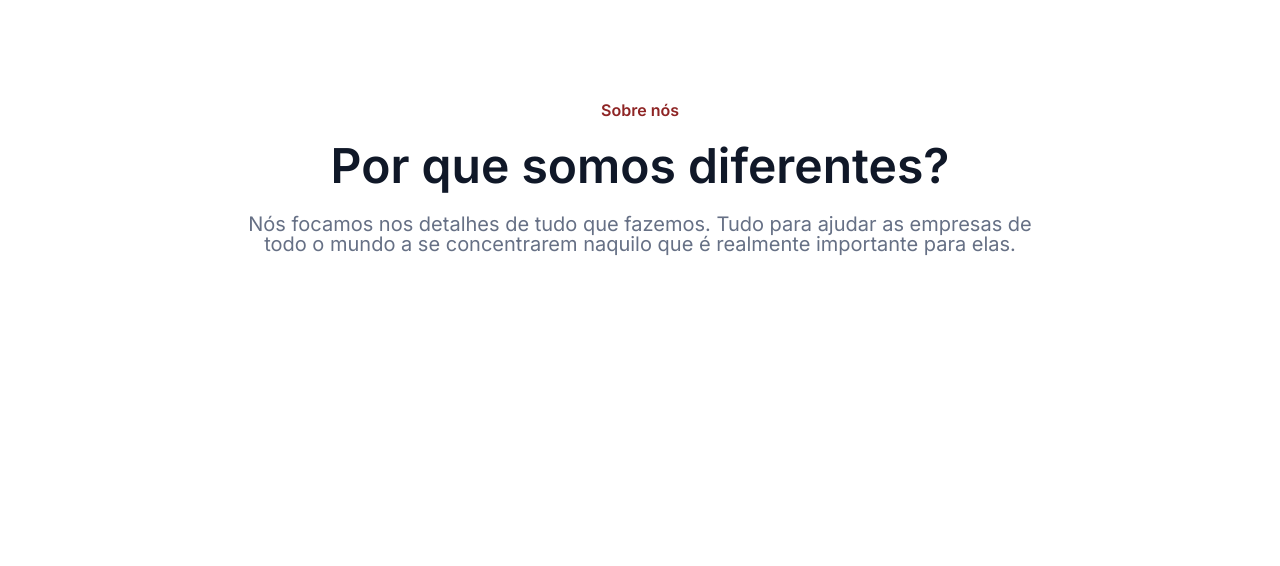
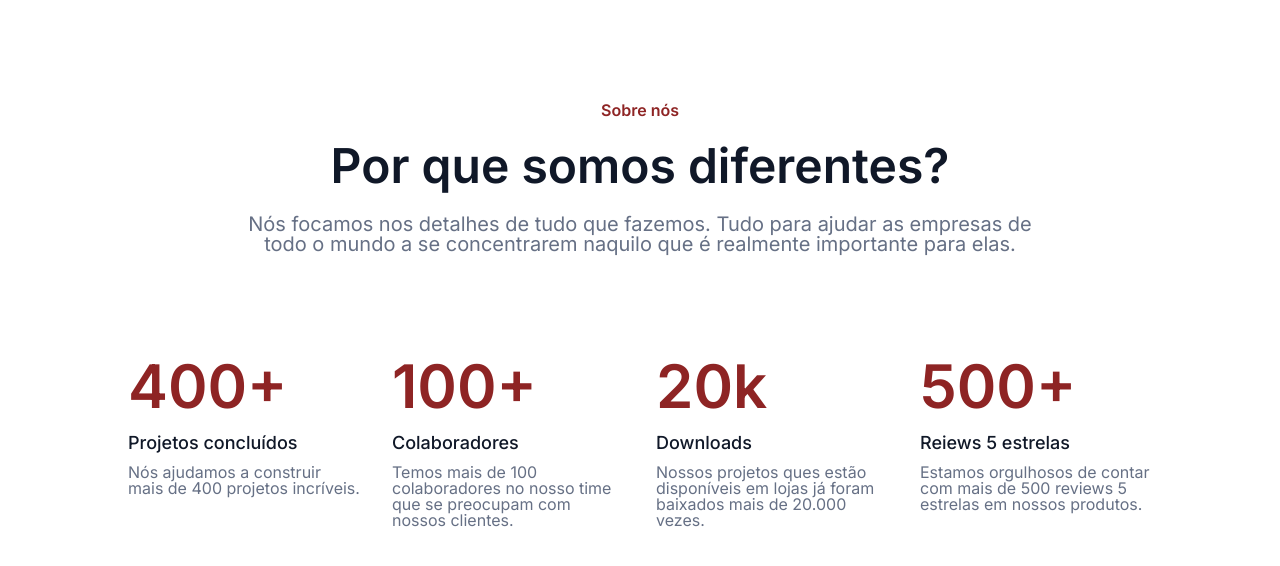
Before and after one commit to higorsalessilva/OptimusTech, a plain HTML site: page index.html in a window 1280 px wide. Shown: the part 78-644 px from the top of the page. Drawn offline with Linux system fonts and the light colour scheme.

Commit message:
#7DaysOfCode - 3º dia
Adicionando e estilizando a seção de métricas.
Obs.: foi feito uma modificação na tag do texto da logo para melhor correspondência.

```diff
--- a/index.html
+++ b/index.html
@@ -11,7 +11,7 @@
     <nav class="navbar">
         <div class="navbar__logo">
             <img src="./img/worldwide 1 (Traced).svg" class="navbar__logo__imagem" alt="Logo da OptimusTech">
-            <h1 class="navbar__logo__titulo">OptimusTech</h1>
+            <a href="#" class="navbar__logo__titulo">OptimusTech</a>
         </div>
 
         <div class="navbar__container">
@@ -33,5 +33,28 @@
         <h1 class="cabecalho__titulo">Por que somos diferentes?</h1>
         <p class="cabecalho__texto">Nós focamos nos detalhes de tudo que fazemos. Tudo para ajudar as empresas de todo o mundo a se concentrarem naquilo que é realmente importante para elas.</p>
     </header>
+
+    <section class="metricas">
+        <div class="metricas__content">
+            <h3 class="metricas__content__numero">400+</h3>
+            <h2 class="metricas__content__titulo">Projetos concluídos</h2>
+            <p class="metricas__content__texto">Nós ajudamos a construir mais de 400 projetos incríveis.</p>
+        </div>
+        <div class="metricas__content">
+            <h3 class="metricas__content__numero">100+</h3>
+            <h2 class="metricas__content__titulo">Colaboradores</h2>
+            <p class="metricas__content__texto">Temos mais de 100 colaboradores no nosso time que se preocupam com nossos clientes.</p>
+        </div>
+        <div class="metricas__content">
+            <h3 class="metricas__content__numero">20k</h3>
+            <h2 class="metricas__content__titulo">Downloads</h2>
+            <p class="metricas__content__texto">Nossos projetos ques estão disponíveis em lojas já foram baixados mais de 20.000 vezes.</p>
+        </div>
+        <div class="metricas__content">
+            <h3 class="metricas__content__numero">500+</h3>
+            <h2 class="metricas__content__titulo">Reiews 5 estrelas</h2>
+            <p class="metricas__content__texto">Estamos orgulhosos de contar com mais de 500 reviews 5 estrelas em nossos produtos.</p>
+        </div>
+    </section>
 </body>
 </html>
--- a/style.css
+++ b/style.css
@@ -33,6 +33,7 @@ body {
 .navbar__logo__titulo {
     color: var(--cinza-logo);
     font-size: 1.125rem;
+    text-decoration: none;
 }
 
 .navbar__container {
@@ -80,6 +81,36 @@ body {
 .cabecalho__texto {
     color: var(--cinza-principal);
     font-size: 1.25rem;
-    margin: auto;
+    margin: 0 auto;
     width: 49.4375rem;
 }
+
+.metricas {
+    display: flex;
+    gap: 2rem;
+    margin: 0 auto;
+    padding-bottom: 6rem;
+    width: 80%;
+}
+
+.metricas__content {
+    width: 25%;
+}
+
+.metricas__content__numero {
+    color: var(--cor-destaque);
+    font-size: 3.75rem;
+    font-weight: 600;
+    line-height: 4.5rem;
+}
+
+.metricas__content__titulo {
+    color: var(--cinza-titulos);
+    font-size: 1.125rem;
+    font-weight: 500;
+    margin: 0.75rem 0;
+}
+
+.metricas__content__texto {
+    color: var(--cinza-principal);
+}
```
